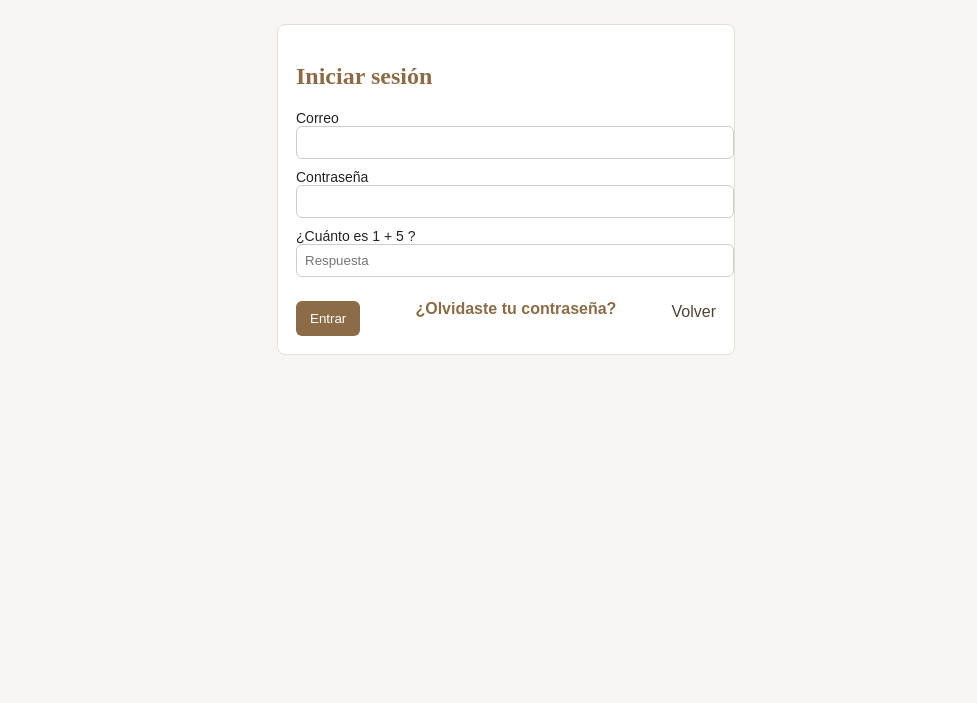
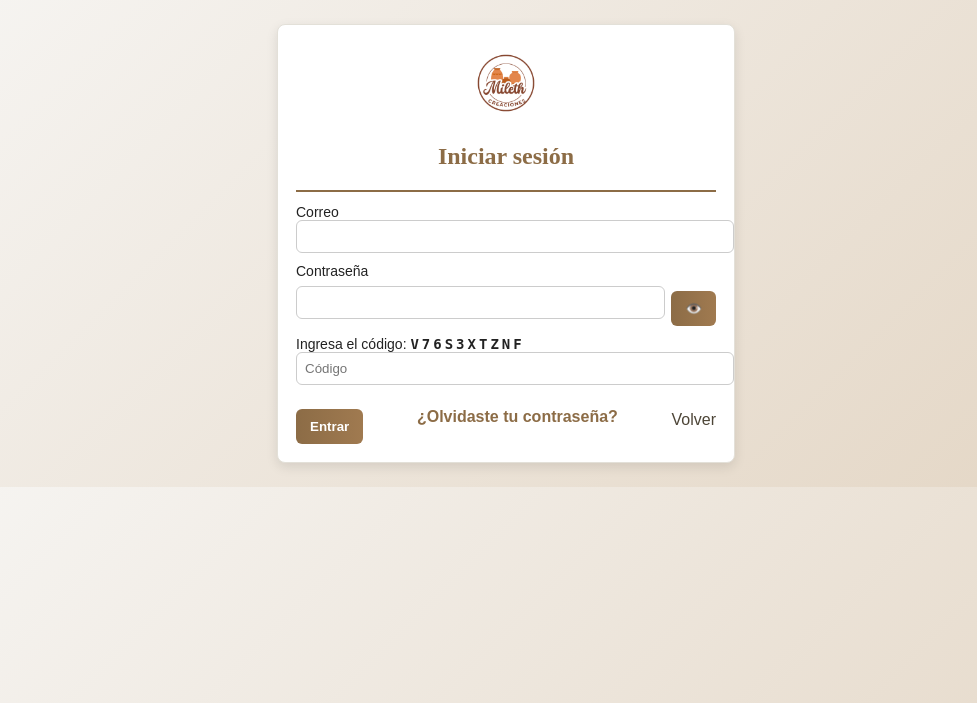
Before and after one commit to nancyfigueroaremigio-commits/mi-primer-repositorio, a PHP site: page /Ejemplo/login.php in a window 1280 px wide. Shown: the top 703 px of the page, without its empty margins (134-1111 px from the left). Run offline with PHP 8.4, Linux system fonts and the light colour scheme.

Commit message:
Alpha 1.4

```diff
--- a/captcha.php
+++ b/captcha.php
@@ -1,7 +1,5 @@
 <?php
-session_start();
-$a = rand(1,9);
-$b = rand(1,9);
-$_SESSION['captcha'] = $a + $b;
-echo "¿Cuánto es $a + $b ?";
+$captcha = substr(str_shuffle("ABCDEFGHJKLMNPQRSTUVWXYZ23456789"), 0, 10);
+$_SESSION['captcha'] = $captcha;
+echo "<strong style='font-family:monospace; letter-spacing:3px;'>$captcha</strong>";
 ?>
--- a/index.php
+++ b/index.php
@@ -438,7 +438,6 @@ $ruta = ($icono && file_exists($icono)) ? $icono : 'img/Iconopred.png';
   <a href="admin_altas.php">Altas</a>
   <a href="admin_products.php">Productos</a>
   <a href="admin_users.php">Usuarios</a>
-  <a href="admin_estadisticas.php">Estadísticas</a>
 <?php endif; ?>
 
 
--- a/login.php
+++ b/login.php
@@ -8,7 +8,7 @@ if (is_logged_in()) {
     exit;
 }
 
-// Config DB (ajusta si hace falta)
+// Config DB
 $servidor = "localhost";
 $usuario  = "root";
 $clave    = "";
@@ -21,7 +21,6 @@ if ($mysqli->connect_errno) {
 
 $error = '';
 if ($_SERVER['REQUEST_METHOD'] === 'POST') {
-    // verificar CSRF
     if (!isset($_POST['csrf']) || !verify_csrf($_POST['csrf'])) {
         $error = 'Token inválido';
     } else {
@@ -30,11 +29,9 @@ if ($_SERVER['REQUEST_METHOD'] === 'POST') {
         if ($email === '' || $password === '') {
             $error = 'Completa todos los campos';
         } else {
-            // Validar captcha
             if (!isset($_POST['captcha']) || $_POST['captcha'] != $_SESSION['captcha']) {
                 $error = '❌ Captcha incorrecto';
             } else {
-                // si el captcha es correcto, sigue con la consulta SQL
                 $stmt = $mysqli->prepare("SELECT id, nombre, correo, contraseña, role FROM usuarios WHERE correo = ?");
                 if ($stmt) {
                     $stmt->bind_param('s', $email);
@@ -76,20 +73,53 @@ $token = csrf_token();
   <meta name="viewport" content="width=device-width,initial-scale=1">
   <title>Iniciar sesión - Creaciones Mileth</title>
   <style>
-    body{font-family:Arial, sans-serif;margin:20px;background:#f7f6f4;color:#222;}
-    .card{max-width:420px;margin:24px auto;padding:18px;border-radius:8px;background:#fff;border:1px solid #e3e0d8;}
-    h2{color:#8c6c46;font-family: 'Playfair Display', serif;}
-    label{display:block;margin:10px 0;font-size:14px;}
-    input{width:100%;padding:8px;border:1px solid #ccc;border-radius:6px;}
-    button{background:#8c6c46;color:#fff;border:none;padding:10px 14px;border-radius:6px;cursor:pointer;margin-top:12px;}
-    .error{color:#c0392b;font-weight:600;margin-bottom:10px;}
-    .actions{display:flex;justify-content:space-between;align-items:center;margin-top:12px;}
-    a{color:#4d4537;text-decoration:none;}
+    body {
+      font-family: Arial, sans-serif;
+      margin: 20px;
+      background: linear-gradient(135deg, #f7f6f4, #e3d5c3);
+      color: #222;
+    }
+    .card {
+      max-width: 420px;
+      margin: 24px auto;
+      padding: 18px;
+      border-radius: 8px;
+      background: #fff;
+      border: 1px solid #e3e0d8;
+      box-shadow: 0 4px 12px rgba(0,0,0,0.1);
+      transition: transform 0.2s ease;
+      animation: fadeIn 0.8s ease;
+    }
+    .card:hover { transform: translateY(-4px); }
+    h2 { color:#8c6c46; font-family: 'Playfair Display', serif; text-align:center; }
+    label { display:block; margin:10px 0; font-size:14px; }
+    input { width:100%; padding:8px; border:1px solid #ccc; border-radius:6px; }
+    button {
+      background: linear-gradient(90deg, #8c6c46, #a07a50);
+      color: #fff;
+      border: none;
+      padding: 10px 14px;
+      border-radius: 6px;
+      cursor: pointer;
+      margin-top: 12px;
+      font-weight: bold;
+      transition: background 0.3s ease;
+    }
+    button:hover { background:#a07a50; }
+    .error { color:#c0392b; font-weight:600; margin-bottom:10px; }
+    .actions { display:flex; justify-content:space-between; align-items:center; margin-top:12px; }
+    a { color:#4d4537; text-decoration:none; }
+    @keyframes fadeIn {
+      from { opacity:0; transform:translateY(20px); }
+      to { opacity:1; transform:translateY(0); }
+    }
   </style>
 </head>
 <body>
   <div class="card">
+    <img src="logo.png" alt="Logo Creaciones Mileth" style="width:80px; display:block; margin:0 auto 20px;">
     <h2>Iniciar sesión</h2>
+    <hr style="border:0; height:2px; background:#8c6c46; margin:12px 0;">
     <?php if ($error): ?><div class="error"><?php echo htmlspecialchars($error); ?></div><?php endif; ?>
     <form method="post" action="login.php">
       <input type="hidden" name="csrf" value="<?php echo htmlspecialchars($token); ?>">
@@ -101,18 +131,17 @@ $token = csrf_token();
 
       <label>
         Contraseña
-        <input type="password" name="password" required>
+        <div style="display:flex; align-items:center;">
+          <input type="password" id="password" name="password" required style="flex:1;">
+          <button type="button" onclick="togglePassword()" style="margin-left:6px;">👁️</button>
+        </div>
       </label>
 
-      <!-- Captcha matemático -->
+      <!-- Captcha externo -->
       <label>
-        <?php
-          $a = rand(1,9);
-          $b = rand(1,9);
-          $_SESSION['captcha'] = $a + $b;
-          echo "¿Cuánto es $a + $b ?";
-        ?>
-        <input type="text" name="captcha" placeholder="Respuesta" required>
+        Ingresa el código:
+        <?php include("captcha.php"); ?>
+        <input type="text" name="captcha" placeholder="Código" required>
       </label>
 
       <div class="actions">
@@ -124,5 +153,11 @@ $token = csrf_token();
       </div>
     </form>
   </div>
+<script>
+function togglePassword() {
+  const input = document.getElementById('password');
+  input.type = input.type === 'password' ? 'text' : 'password';
+}
+</script>
 </body>
 </html>
```
Also changed, not shown: admin_estadistica.php (deleted, +0 -83 lines).
